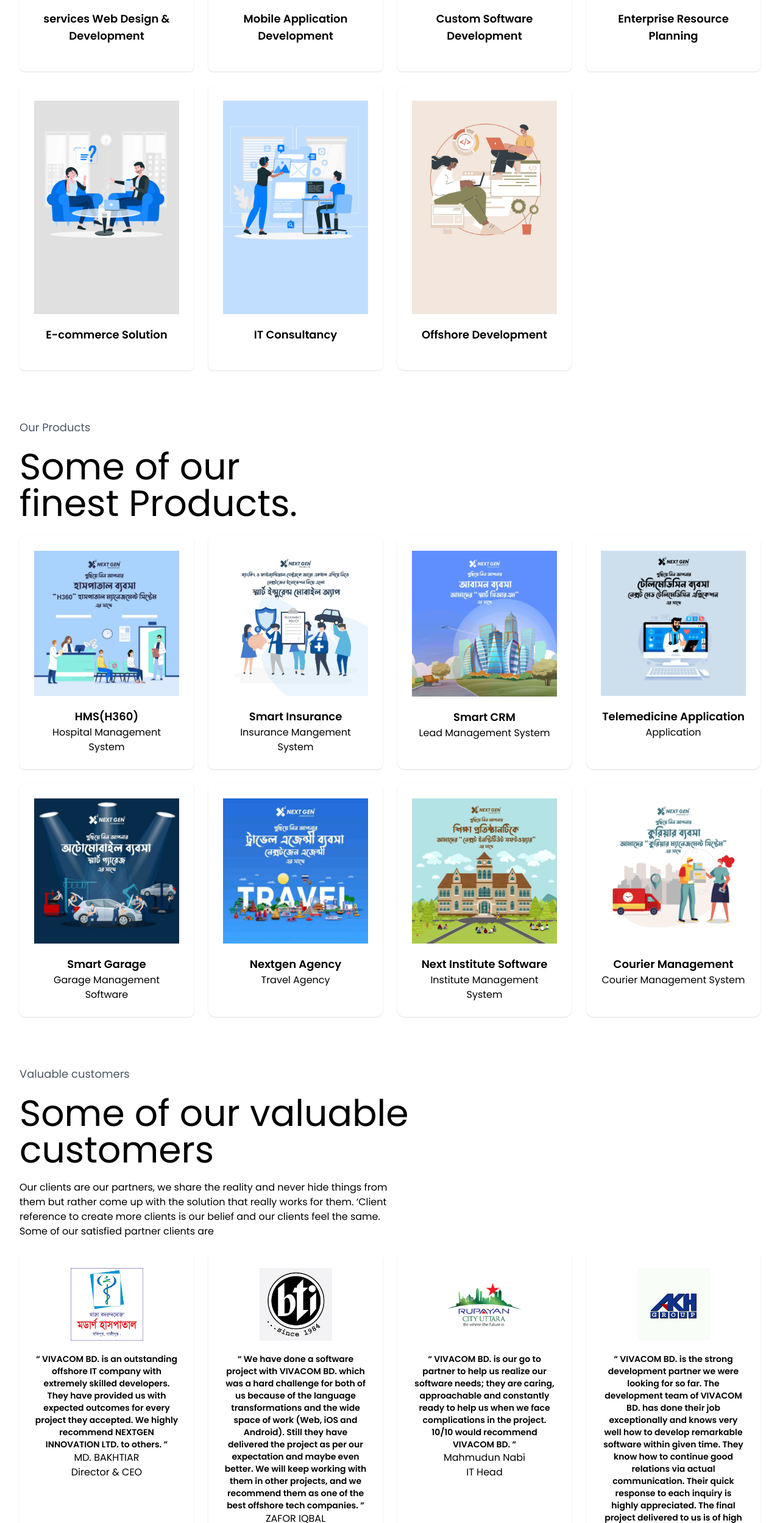
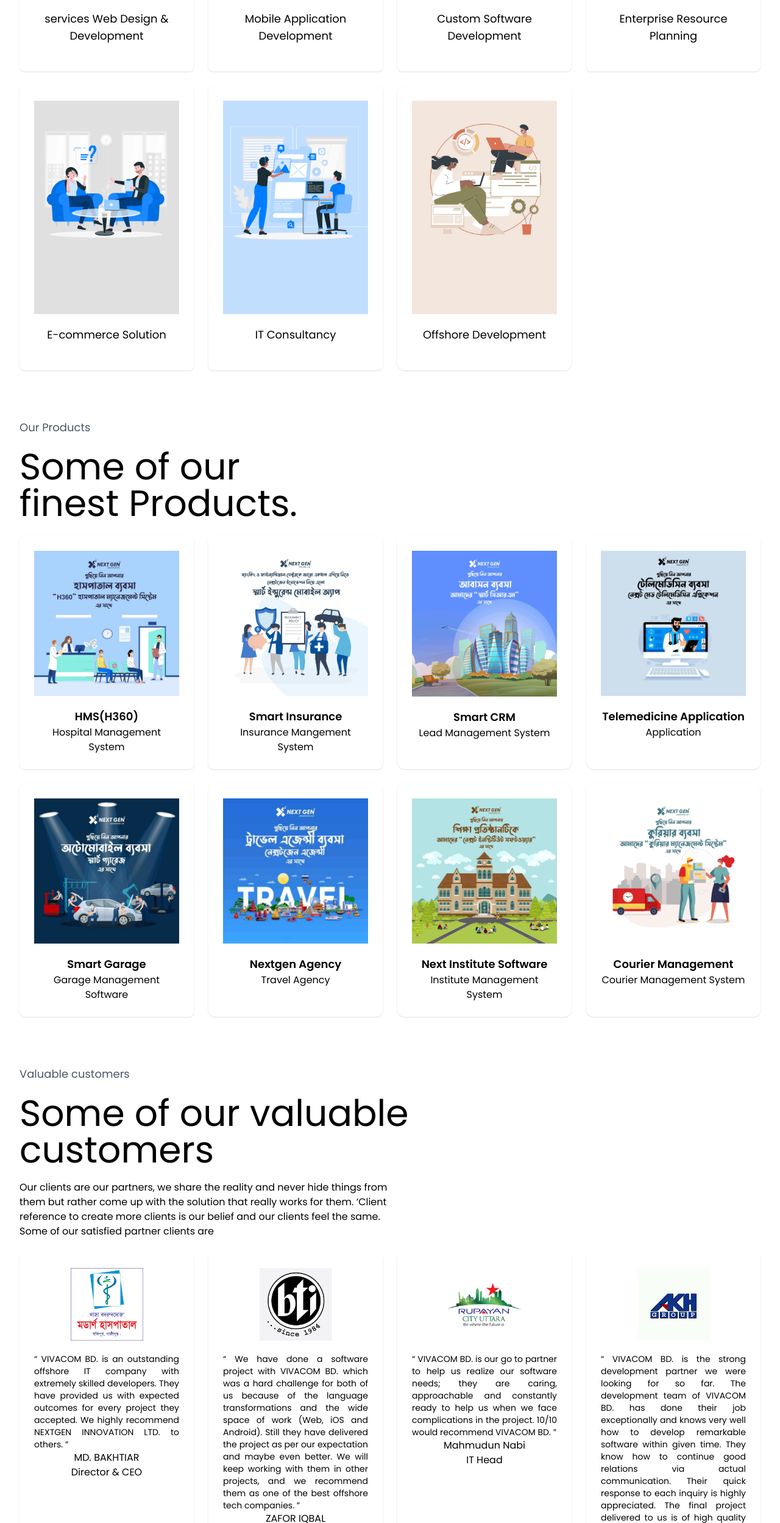
Before and after one commit to mdislamulhaque/vivacombd, a website built with Vite: page index.html in a window 1280 px wide. Shown: the part 1277-3774 px from the top of the page at 61% size. Built offline with nearby package versions, Linux system fonts and the light colour scheme.

Commit message:
font size changed

```diff
--- a/index.html
+++ b/index.html
@@ -225,7 +225,7 @@
               alt="image"
               class="h-[300px] w-full md:h-auto"
             />
-            <p class="text-lg font-semibold py-5">
+            <p class="text-lg poppins-regular py-5">
               services Web Design & Development
             </p>
           </div>
@@ -242,7 +242,7 @@
               alt="image"
               class="h-[300px] w-full md:h-auto"
             />
-            <p class="text-lg font-semibold py-5">
+            <p class="text-lg poppins-regular py-5">
               Mobile Application Development
             </p>
           </div>
@@ -258,7 +258,7 @@
               alt="image"
               class="h-[300px] w-full md:h-auto"
             />
-            <p class="text-lg font-semibold py-5">
+            <p class="text-lg poppins-regular py-5">
               Custom Software Development
             </p>
           </div>
@@ -274,7 +274,7 @@
               alt="image"
               class="h-[300px] w-full md:h-auto"
             />
-            <p class="text-lg font-semibold py-5">
+            <p class="text-lg poppins-regular py-5">
               Enterprise Resource Planning
             </p>
           </div>
@@ -290,7 +290,7 @@
               alt="image"
               class="h-[300px] w-full md:h-auto"
             />
-            <p class="text-lg font-semibold py-5">E-commerce Solution</p>
+            <p class="text-lg poppins-regular py-5">E-commerce Solution</p>
           </div>
         </a>
         <!-- Box 6 -->
@@ -304,7 +304,9 @@
               alt="image"
               class="h-[300px] w-full md:h-auto"
             />
-            <p class="text-lg font-semibold py-5">IT Consultancy</p>
+            <p class="text-lg poppins-regular font-semibold py-5">
+              IT Consultancy
+            </p>
           </div>
         </a>
         <!-- Box 7 -->
@@ -318,7 +320,7 @@
               alt="image"
               class="h-[300px] w-full md:h-auto"
             />
-            <p class="text-lg font-semibold py-5">Offshore Development</p>
+            <p class="text-lg poppins-regular py-5">Offshore Development</p>
           </div>
         </a>
       </div>
@@ -467,7 +469,7 @@
               alt="image"
               class="w-1/2 m-auto"
             />
-            <p class="text-sm font-semibold pt-5">
+            <p class="text-sm font-normal pt-5 w-full text-justify">
               “ VIVACOM BD. is an outstanding offshore IT company with extremely
               skilled developers. They have provided us with expected outcomes
               for every project they accepted. We highly recommend NEXTGEN
@@ -489,7 +491,7 @@
               alt="image"
               class="w-1/2 m-auto"
             />
-            <p class="text-sm font-semibold pt-5">
+            <p class="text-sm font-normal pt-5 w-full text-justify">
               “ We have done a software project with VIVACOM BD. which was a
               hard challenge for both of us because of the language
               transformations and the wide space of work (Web, iOS and Android).
@@ -513,7 +515,7 @@
               alt="image"
               class="w-1/2 m-auto"
             />
-            <p class="text-sm font-semibold pt-5">
+            <p class="text-sm font-normal pt-5 w-full text-justify">
               “ VIVACOM BD. is our go to partner to help us realize our software
               needs; they are caring, approachable and constantly ready to help
               us when we face complications in the project. 10/10 would
@@ -534,7 +536,7 @@
               alt="image"
               class="w-1/2 m-auto"
             />
-            <p class="text-sm font-semibold pt-5">
+            <p class="text-sm font-normal pt-5 w-full text-justify">
               “ VIVACOM BD. is the strong development partner we were looking
               for so far. The development team of VIVACOM BD. has done their job
               exceptionally and knows very well how to develop remarkable
@@ -559,7 +561,7 @@
               alt="image"
               class="w-1/2 m-auto"
             />
-            <p class="text-sm font-semibold pt-5">
+            <p class="text-sm font-normal pt-5 w-full text-justify">
               “ VIVACOM BD. is our partner in helping us realize our software
               needs. They have a great principle. They worked with us as a team,
               not as a client and developers. They stayed associated with us and
@@ -581,7 +583,7 @@
               alt="image"
               class="w-1/2 m-auto"
             />
-            <p class="text-sm font-semibold pt-5">
+            <p class="text-sm font-normal pt-5 w-full text-justify">
               “ VIVACOM BD. has helped us in completing our software needs. They
               are very resourceful, approachable and constantly ready to help us
               when we face complications in the project. We recommend VIVACOM
@@ -602,7 +604,7 @@
               alt="image"
               class="w-1/2 m-auto"
             />
-            <p class="text-sm font-semibold pt-5">
+            <p class="text-sm font-normal pt-5 w-full text-justify">
               “ VIVACOM BD. is an outstanding IT company. They have developed a
               very well-designed software for us. They have completed every
               requirement and milestone that was promised. We recommend VIVACOM
@@ -623,7 +625,7 @@
               alt="image"
               class="w-1/2 m-auto"
             />
-            <p class="text-sm font-semibold pt-5">
+            <p class="text-sm font-normal pt-5 w-full text-justify">
               “ VIVACOM BD. is an outstanding software company. The mobile apps
               that they have developed for us contains attractive design and all
               our requirements. They have worked well with our team and
```
